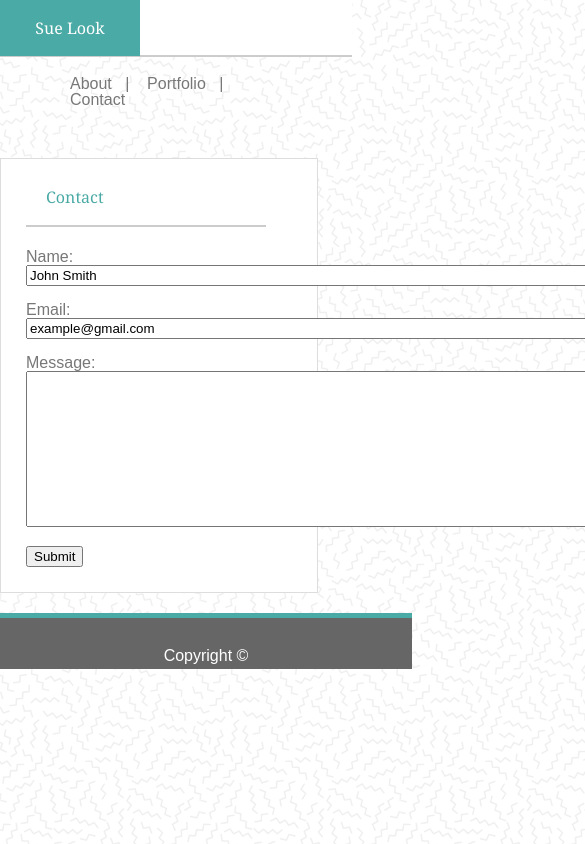
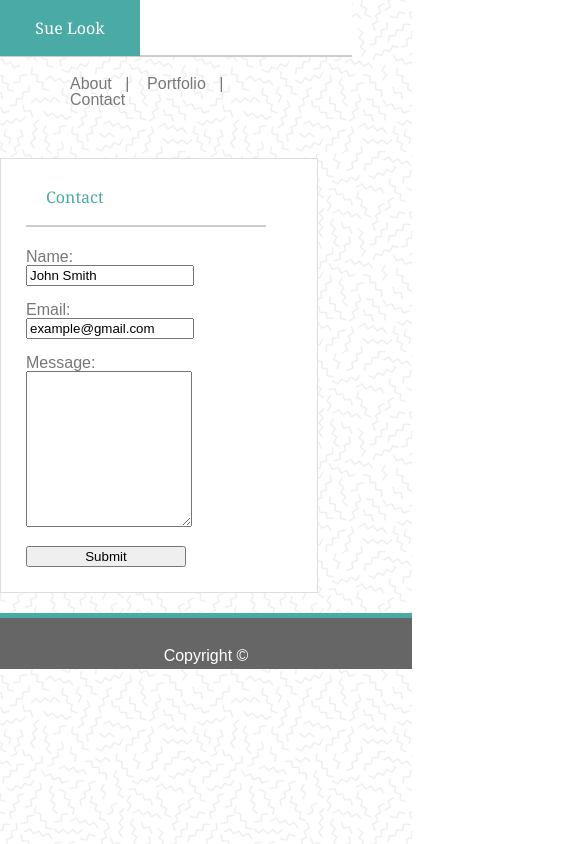
Before and after one commit to looksue/Responsive-Portfolio, a plain HTML site: page contact.html in a window 390 px wide. Shown: the top 844 px of the page, 585 px wide, since content can reach past the window. Drawn offline with Linux system fonts and the light colour scheme.

Commit message:
contact page form input controls responsive

```diff
--- a/assets/css/style.css
+++ b/assets/css/style.css
@@ -137,6 +137,12 @@ footer {
     h2 {
         width: 75%;
     }
+    input {
+        width: 60%;
+    }
+    textarea {
+        width: 60%;
+    }
 }
 
 @media screen and (max-width: 768px) {
@@ -152,6 +158,12 @@ footer {
     }
     h2 {
         width: 75%;
+    }
+    input {
+        width: 60%;
+    }
+    textarea {
+        width: 60%;
     }
 }
 
@@ -169,4 +181,10 @@ footer {
     h2 {
         width: 75%;
     }
+    input {
+        width: 60%;
+    }
+    textarea {
+        width: 60%;
+    }
 }
--- a/contact.html
+++ b/contact.html
@@ -27,15 +27,15 @@
                         <br/><br/><br/><br/><br/>
                         Name:
                         <br/>
-                        <input type="text" name="username" value="John Smith" size="84">
+                        <input class="inputSue" type="text" name="username" value="John Smith" size="84">
                         <br/><br/>
                         Email:
                         <br/>
-                        <input type="text" name="email" value="example@gmail.com" size="84">
+                        <input class="inputSue" type="text" name="email" value="example@gmail.com" size="84">
                         <br/><br/>
                         Message:
                         <br/>
-                        <textarea name="message" rows="10" cols="78"></textarea>
+                        <textarea class="textareaSue" name="message" rows="10" cols="78"></textarea>
                         <br/><br/>
                         <input type="submit" value="Submit">
                     </form>
```
